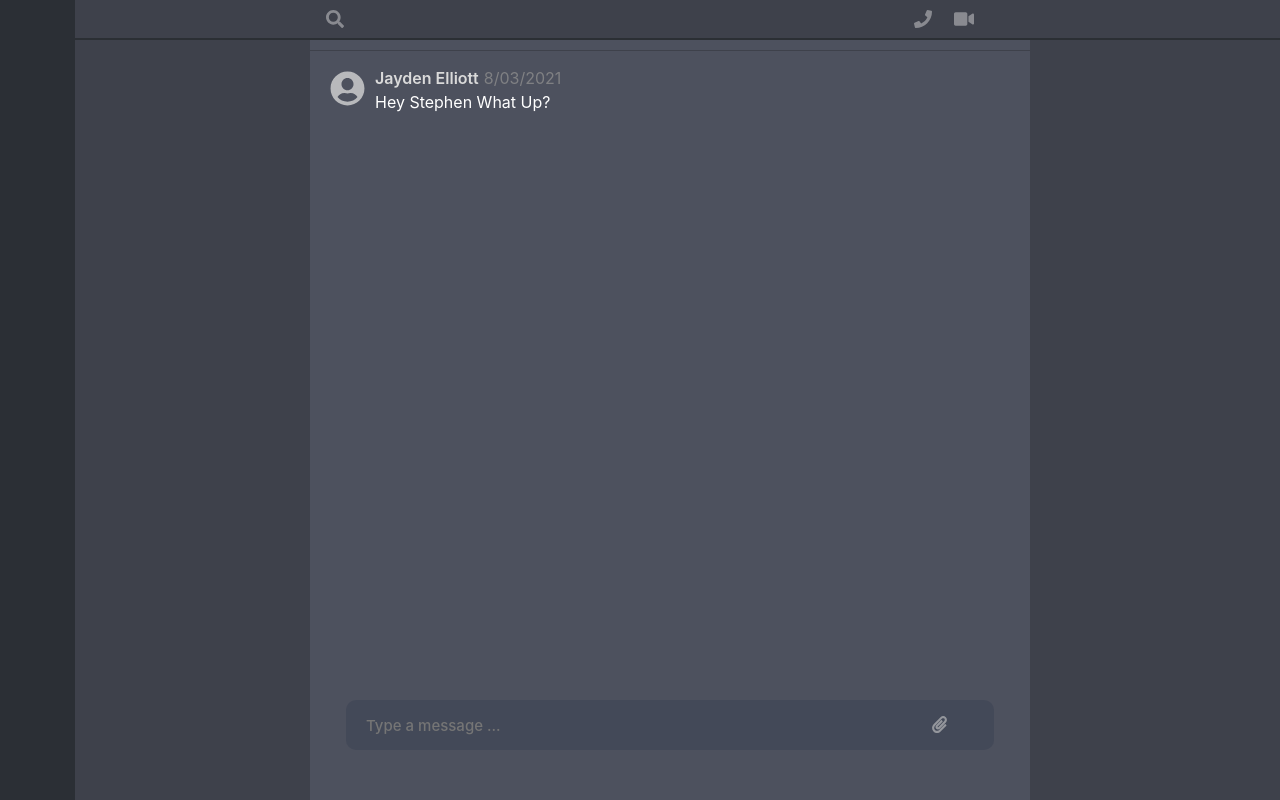
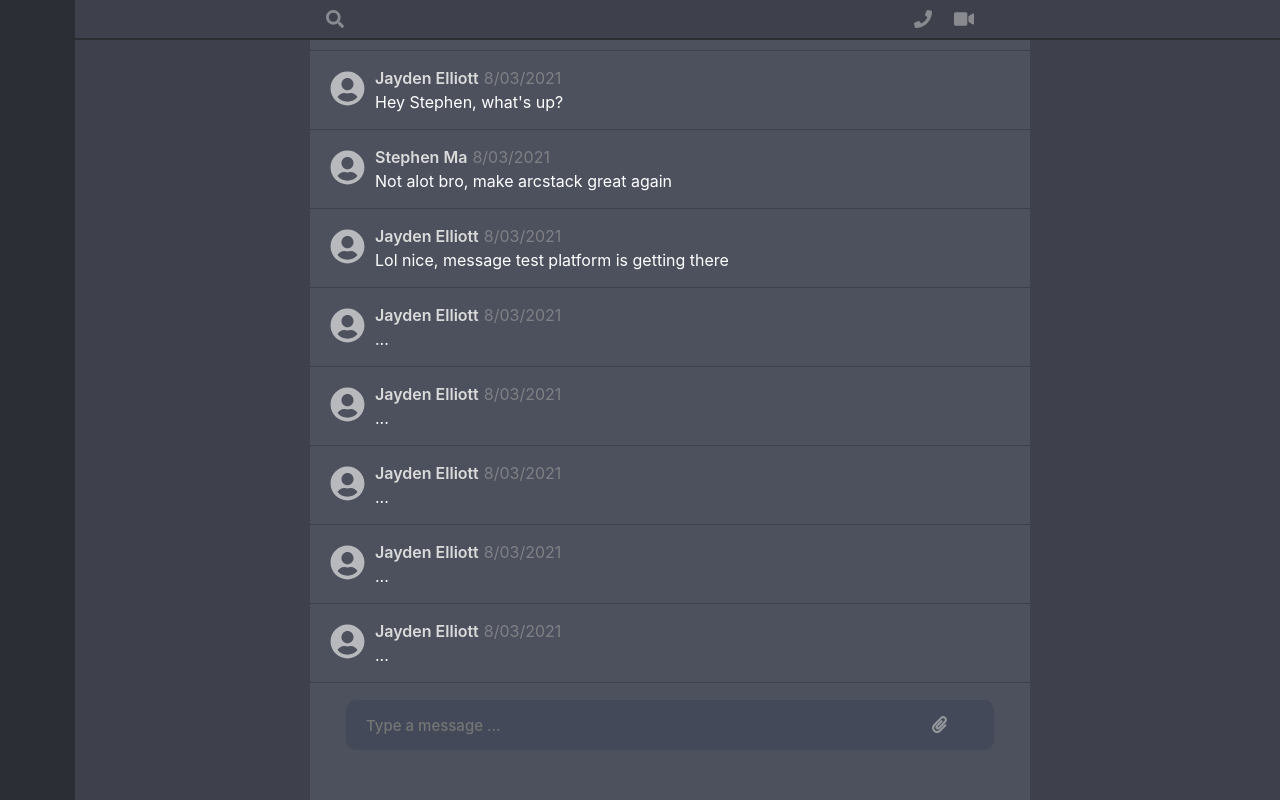
Before and after one commit to JaydenElliott/Hermes-ui, a React (Create React App) app: page / in a window 1280 px wide. Built offline with nearby package versions, Linux system fonts and the light colour scheme; no server answers.

Commit message:
FIX: Message scrolling issue.

```diff
--- a/src/components/chat-bar/chatBar.js
+++ b/src/components/chat-bar/chatBar.js
@@ -21,8 +21,29 @@ function ChatBar(props) {
     <div className="chat-bar">
       <Header />
       <div className="chat-bar-center">
-        <Message />
+        <Message message={"Hey Stephen, what's up?"} user={"Jayden Elliott"} />
+        <Message
+          message={"Not alot bro, make arcstack great again"}
+          user={"Stephen Ma"}
+        />
+        <Message
+          message={"Lol nice, message test platform is getting there"}
+          user={"Jayden Elliott"}
+        />
+        <Message message={"..."} user={"Jayden Elliott"} />
+        <Message message={"..."} user={"Jayden Elliott"} />
+        <Message message={"..."} user={"Jayden Elliott"} />
+        <Message message={"..."} user={"Jayden Elliott"} />
+        <Message message={"..."} user={"Jayden Elliott"} />
+        <Message message={"..."} user={"Jayden Elliott"} />
+        <Message message={"..."} user={"Jayden Elliott"} />
+        <Message message={"..."} user={"Jayden Elliott"} />
+        <Message message={"..."} user={"Jayden Elliott"} />
+        <Message message={"..."} user={"Jayden Elliott"} />
+        <Message message={"..."} user={"Jayden Elliott"} />
+        <Message message={"..."} user={"Jayden Elliott"} />
       </div>
+
       <InputBar />
     </div>
   );
--- a/src/components/chat-bar/chatBar.scss
+++ b/src/components/chat-bar/chatBar.scss
@@ -2,20 +2,32 @@
 
 .chat-bar {
   grid-area: chat-bar;
-  @extend .ca;
   height: 100%;
   background-color: $grey-lighter;
 
+  display: grid;
+  grid-template-rows: $header-height 1fr $footer-height;
+  grid-template-areas: "chat-bar-header" "chat-bar-center" "chat-bar-footer";
+  overflow-y: hidden;
+
   &-center {
+    grid-area: chat-bar-center;
+
+    display: flex;
+    flex-direction: column;
+
+    overflow-y: auto;
+
     width: 100%;
+    // height: 100%;
+
     padding-top: 10px;
-    display: flex;
-    flex-direction: column-reverse;
-    justify-content: flex-end;
+    padding-bottom: 20px;
   }
 }
 
 .chat-bar-header {
+  grid-area: chat-bar-header;
   @extend .ra;
   height: $header-height;
   background-color: $grey-light;
@@ -69,6 +81,7 @@
 }
 
 .chat-bar-footer {
+  grid-area: chat-bar-footer;
   @extend .rj;
   height: $footer-height;
   margin-top: auto;
--- a/src/components/chat-bar/message/message.js
+++ b/src/components/chat-bar/message/message.js
@@ -22,12 +22,10 @@ function Message(props) {
       </div>
       <div className="ui-message-content">
         <div className="ui-message-content-title-date">
-          <div className="ui-message-content-title-date-name">
-            Jayden Elliott
-          </div>
+          <div className="ui-message-content-title-date-name">{props.user}</div>
           <div className="ui-message-content-title-date-date">8/03/2021</div>
         </div>
-        <div className="ui-message-content-content">Hey Stephen What Up?</div>
+        <div className="ui-message-content-content">{props.message}</div>
       </div>
     </div>
   );
--- a/src/components/chat-bar/message/message.scss
+++ b/src/components/chat-bar/message/message.scss
@@ -3,10 +3,10 @@
 .ui-message {
   @extend .ra;
   width: 100%;
-
+  //   height: 50px;
   border-top: 1px solid $grey-light;
   padding-top: 15px;
-
+  padding-bottom: 15px;
   &-avatar {
     margin-left: 20px;
     color: rgba(216, 216, 216, 0.774);
```
